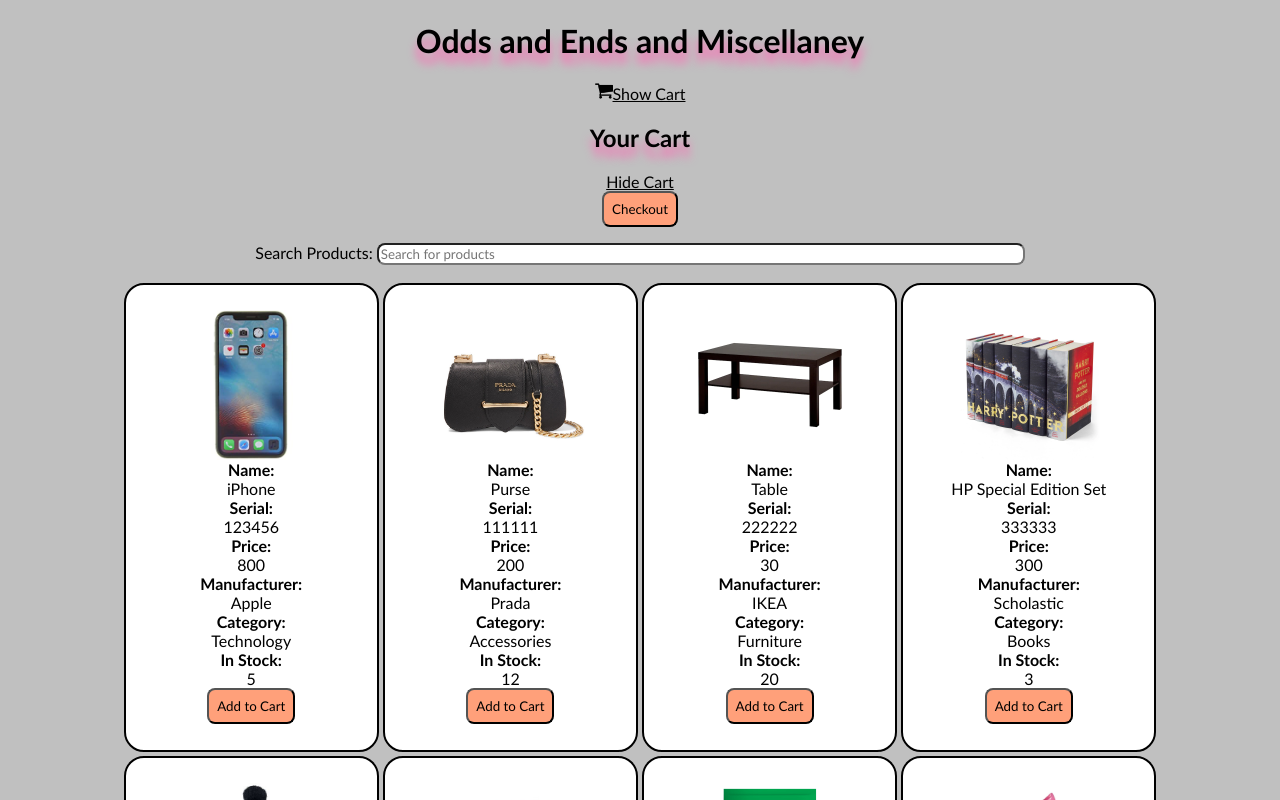
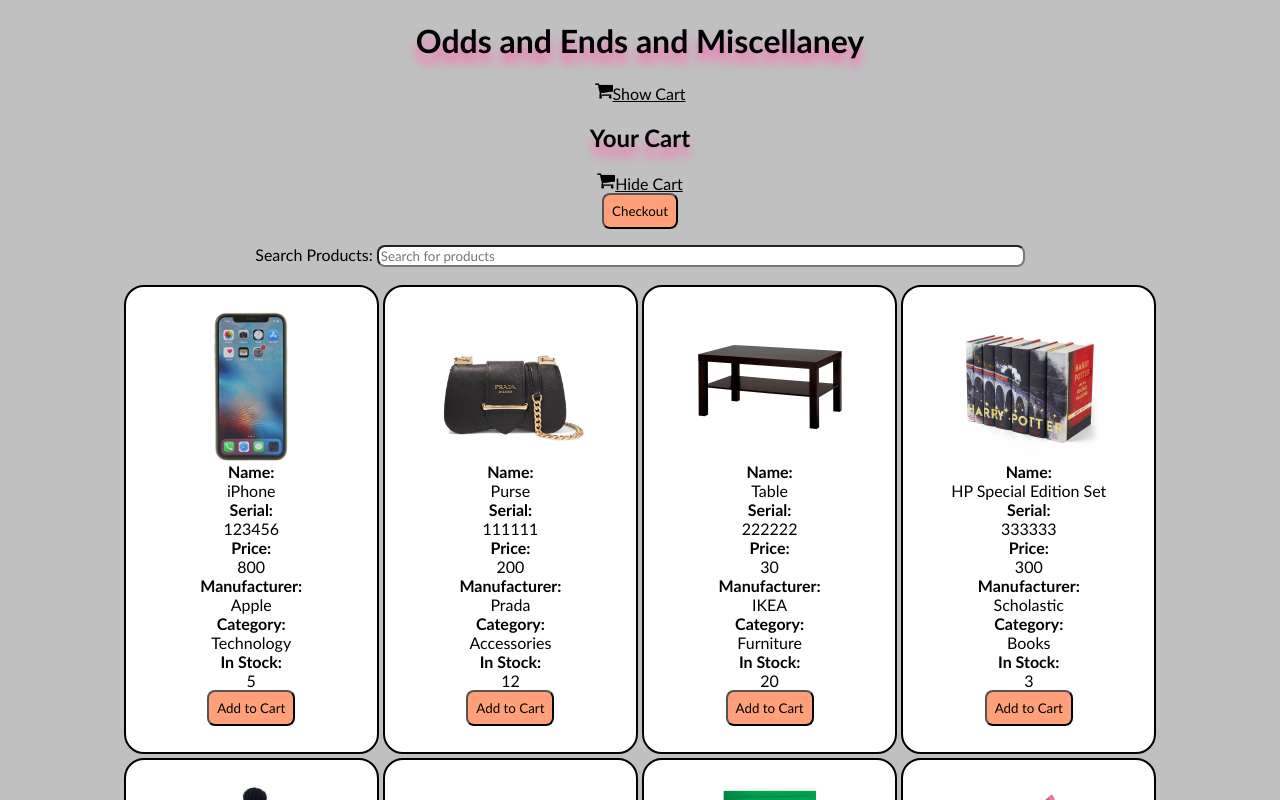
Before and after one commit to kkim88/capstone-1, a React (Create React App) app in the folder inventory-management/: page /cart in a window 1280 px wide. Shown: the top 800 px of the page. Built offline with nearby package versions, Linux system fonts and the light colour scheme.

Commit message:
Changed alert to prompt

```diff
--- a/inventory-management/src/Components/Cart.jsx
+++ b/inventory-management/src/Components/Cart.jsx
@@ -17,7 +17,7 @@
         <div>
             <h2>Your Cart</h2>
             <nav>
-                <Link to="/">Hide Cart</Link>
+                <Link to="/"><img src='/shopping-cart-black-shape.png' width="18px" height="18px"></img>Hide Cart</Link>
             </nav>
             {cart.map(item => <div>{item.name}</div>)}
             <button onClick={checkout}>Checkout</button>
```
